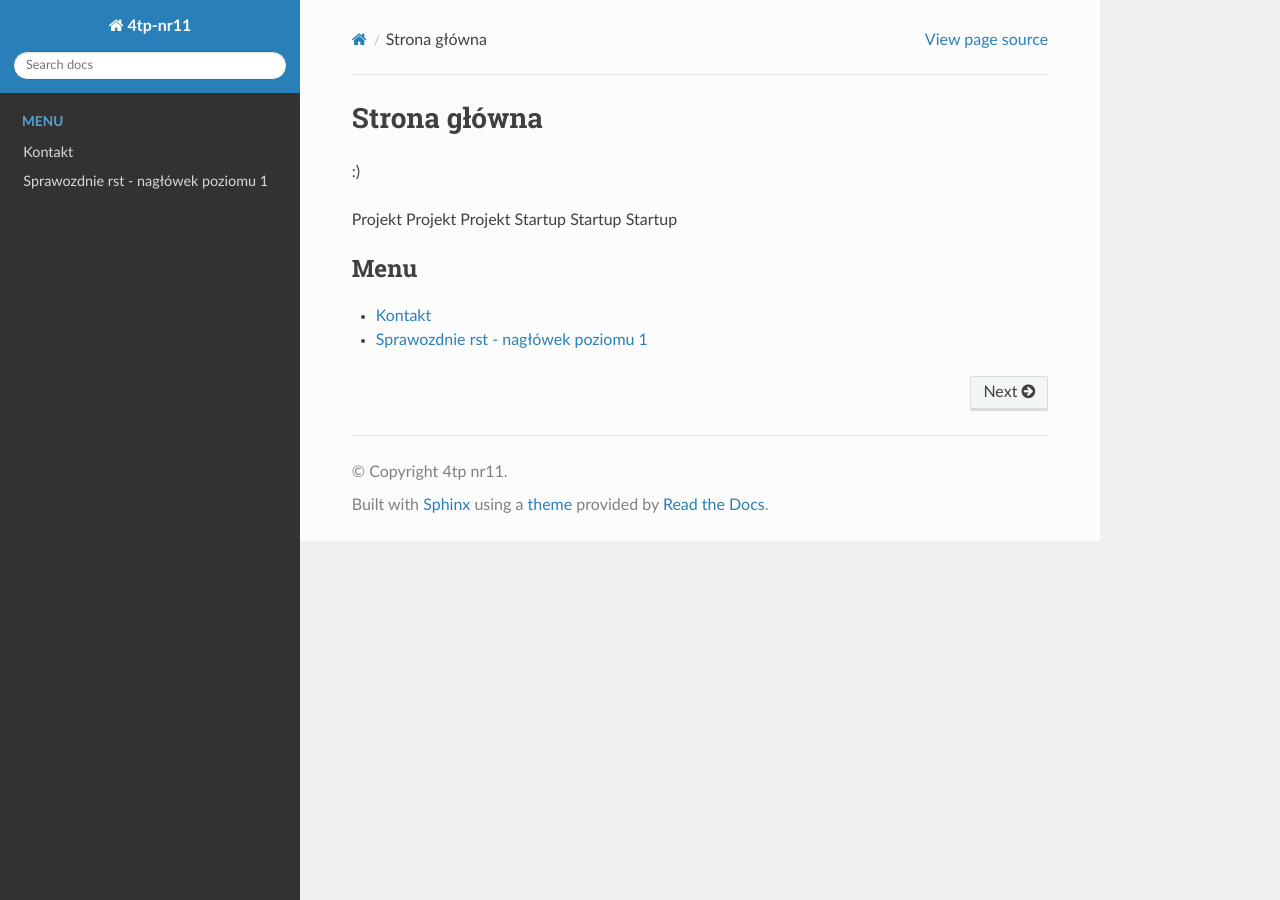
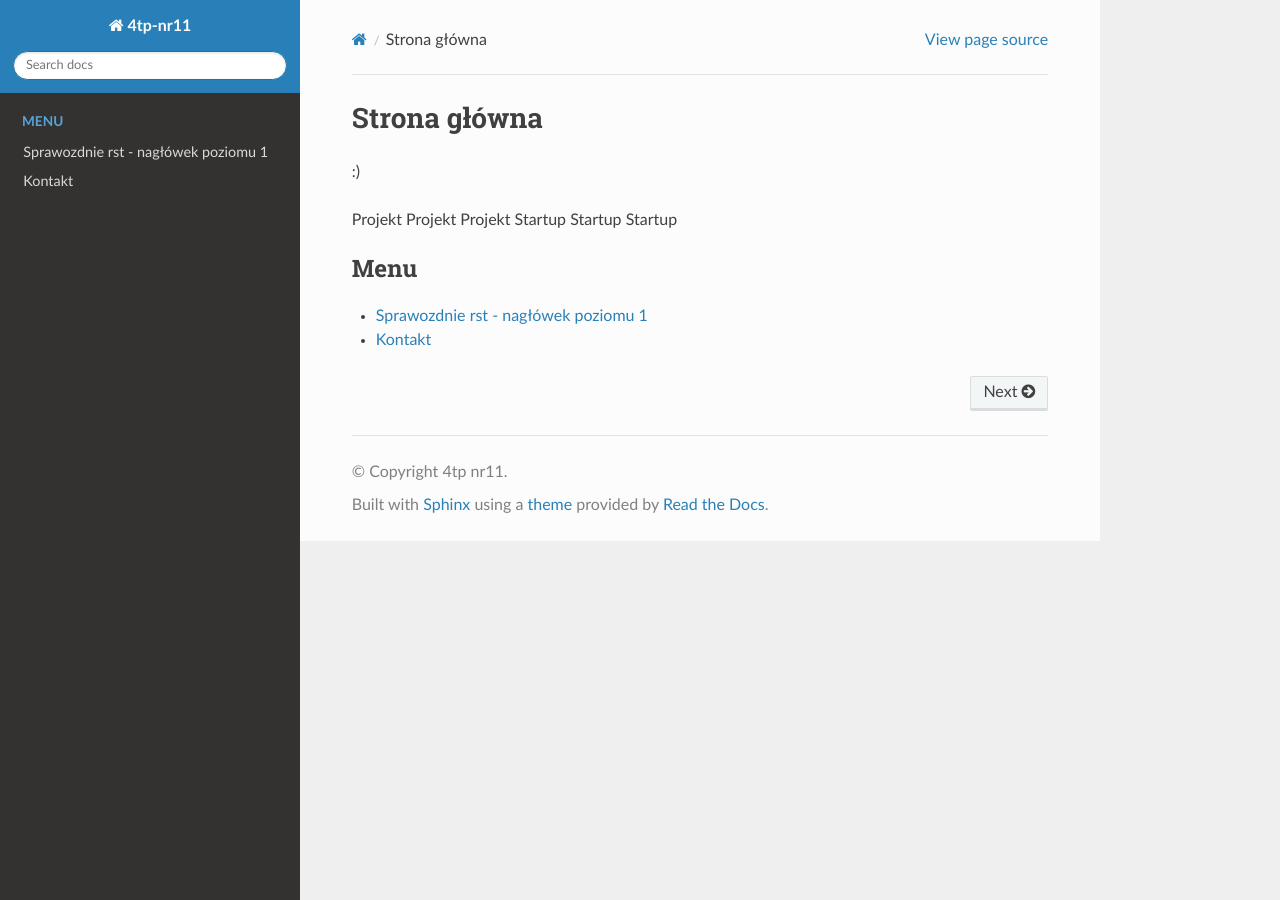
Before and after one commit to glorbrth/zse-4tp11-rtd, a Sphinx documentation site: the page built from docs/source/index.rst, in a window 1280 px wide. Built offline with Sphinx 7.4.7 and the Read the Docs theme 3.1.0, drawn with Linux system fonts in a browser that asks for light colours; pages that are not in the unit, such as notebooks, are missing from menus.

```diff
--- a/docs/source/index.rst
+++ b/docs/source/index.rst
@@ -11,5 +11,5 @@ Startup Startup Startup
    :caption: Menu
 
    index
+   sprawozdanie-rtd
    kontakt
-   sprawozdanie-rtd
```
